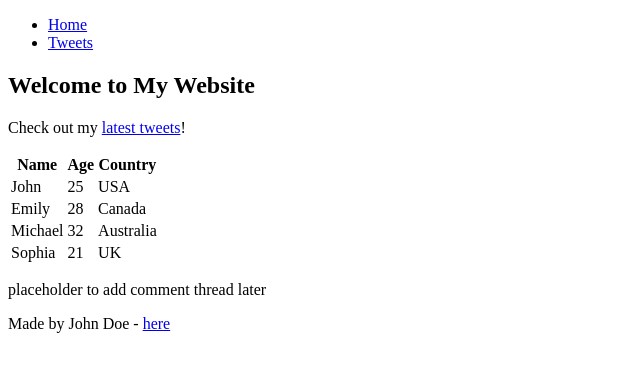
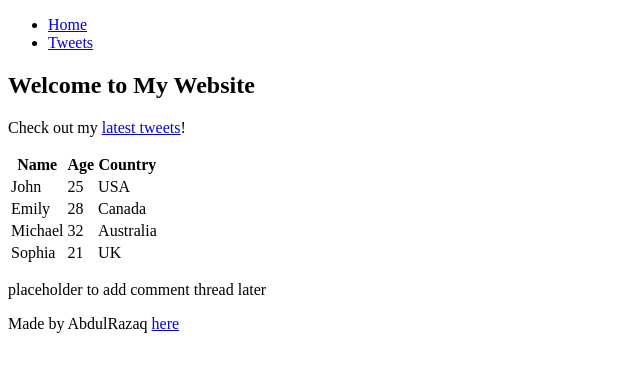
Before and after one commit to RAZJAJ/My_First_Portfolio, a plain HTML site: page html_basic/index.html in a window 1280 px wide. Shown: the full height of the page, 0-640 px from the left. Drawn offline with Linux system fonts and the light colour scheme.

Commit message:
Update index.html

```diff
--- a/html_basic/index.html
+++ b/html_basic/index.html
@@ -53,7 +53,7 @@
         </aside>
     </main>
     <footer>
-        <p>Made by John Doe - <a href="https://github.com/johndoe" target="_blank">here</a></p>
+        <p>Made by AbdulRazaq <a href="https://github.com/AbdulRazaq" target="_blank">here</a></p>
     </footer>
 </body>
 </html>
```
